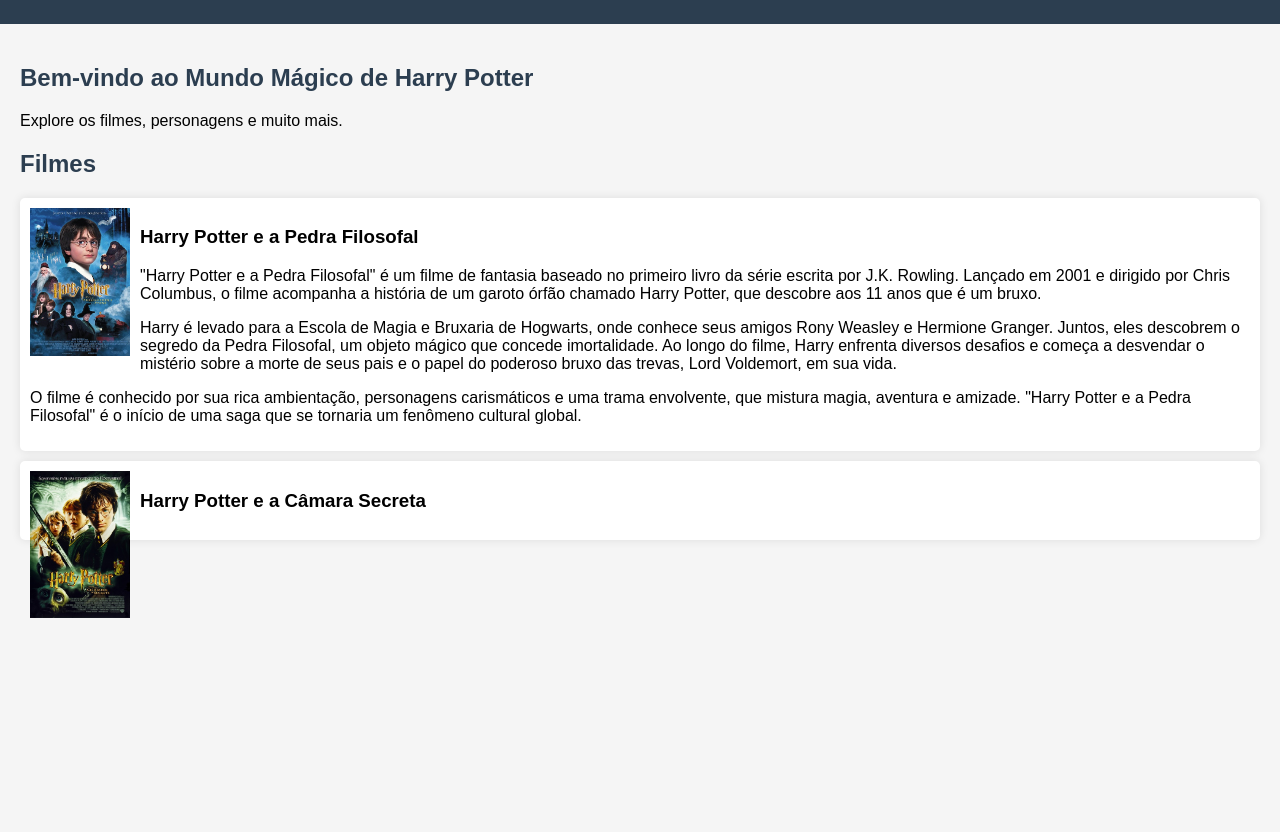
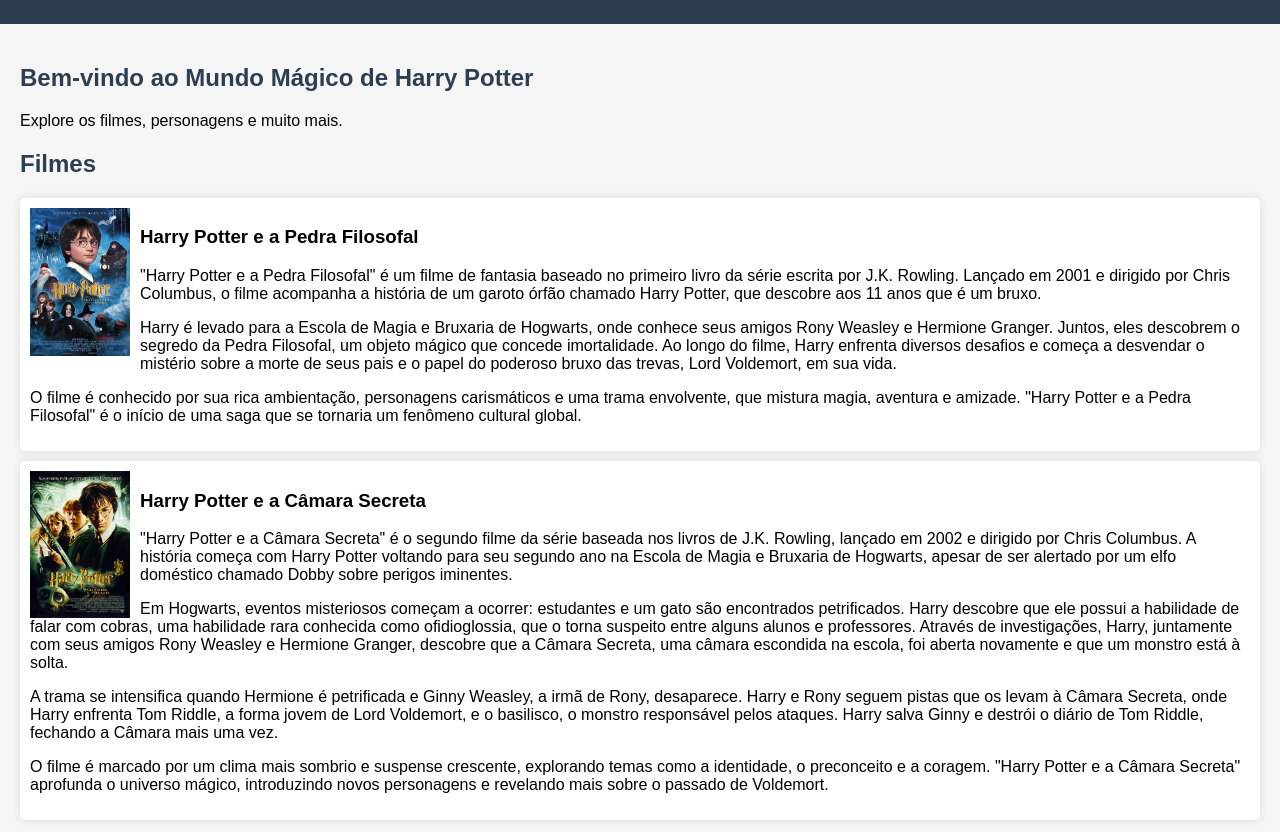
Before and after one commit to joselliaport3lla/Avaliacao2_3B_21, a plain HTML site: page index.html in a window 1280 px wide. Shown: the part 110-942 px from the top of the page. Before the commit the page ends 800 px from the top, so only its background shows below. Drawn offline with Linux system fonts and the light colour scheme.

Commit message:
Update index.html

```diff
--- a/index.html
+++ b/index.html
@@ -50,7 +50,31 @@
             <div class="movie">
                 <img src="chamber.jpg" alt="Harry Potter e a Câmara Secreta">
                 <h3>Harry Potter e a Câmara Secreta</h3>
-                <p></p>
+                <p>"Harry Potter e a Câmara Secreta" é o segundo filme da série
+                    baseada nos livros de J.K. Rowling, lançado em 2002 e dirigido
+                    por Chris Columbus. A história começa com Harry Potter voltando
+                    para seu segundo ano na Escola de Magia e Bruxaria de Hogwarts,
+                    apesar de ser alertado por um elfo doméstico chamado Dobby sobre
+                    perigos iminentes.</p>
+                <p>Em Hogwarts, eventos misteriosos começam a ocorrer: estudantes
+                    e um gato são encontrados petrificados. Harry descobre que ele
+                    possui a habilidade de falar com cobras, uma habilidade rara
+                    conhecida como ofidioglossia, que o torna suspeito entre alguns
+                    alunos e professores. Através de investigações, Harry, juntamente
+                    com seus amigos Rony Weasley e Hermione Granger, descobre que
+                    a Câmara Secreta, uma câmara escondida na escola, foi aberta
+                    novamente e que um monstro está à solta.</p>
+                <p>A trama se intensifica quando Hermione é petrificada e Ginny
+                    Weasley, a irmã de Rony, desaparece. Harry e Rony seguem pistas
+                    que os levam à Câmara Secreta, onde Harry enfrenta Tom Riddle, a
+                    forma jovem de Lord Voldemort, e o basilisco, o monstro responsável
+                    pelos ataques. Harry salva Ginny e destrói o diário de Tom Riddle,
+                    fechando a Câmara mais uma vez.</p>
+                <p>O filme é marcado por um clima mais sombrio e suspense crescente,
+                    explorando temas como a identidade, o preconceito e a coragem.
+                    "Harry Potter e a Câmara Secreta" aprofunda o universo mágico,
+                    introduzindo novos personagens e revelando mais sobre o passado
+                    de Voldemort.</p>
             </div>
         </section>
     </main>
```
